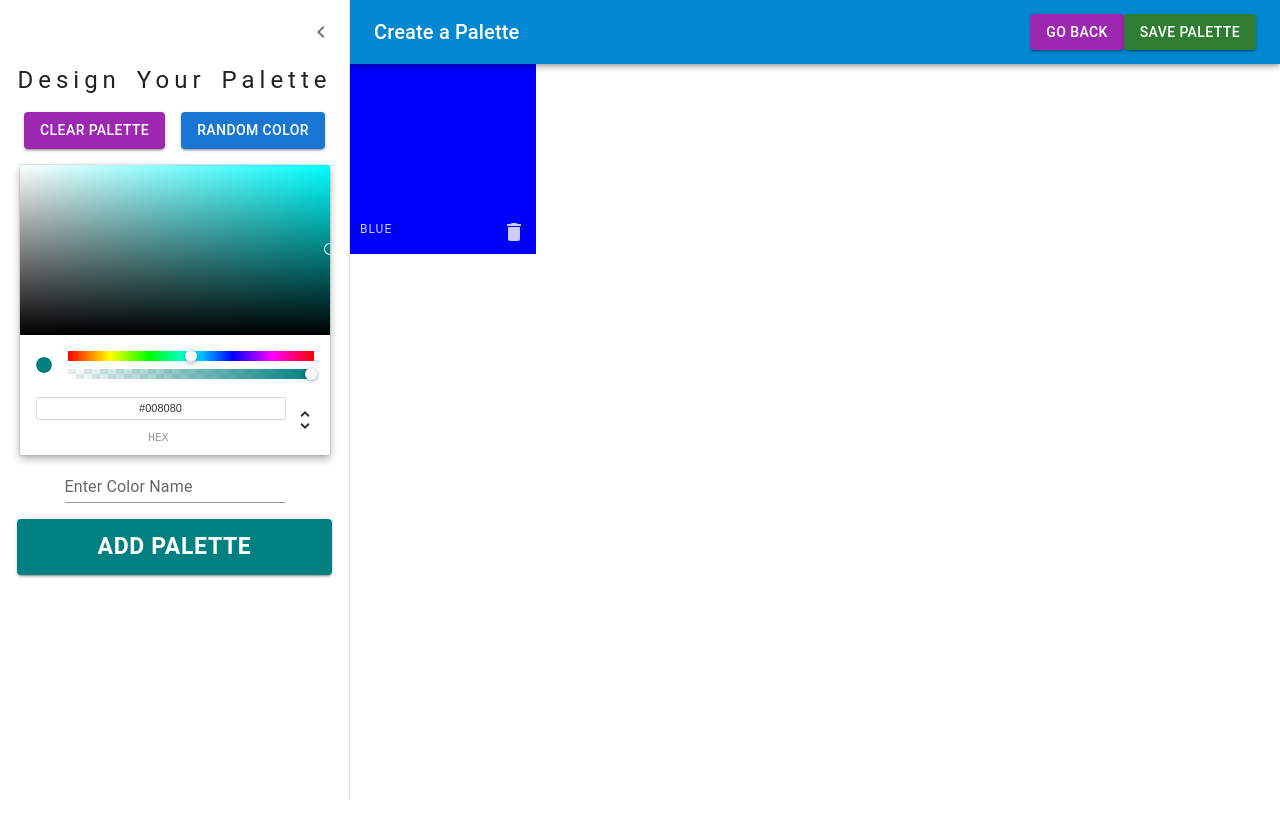
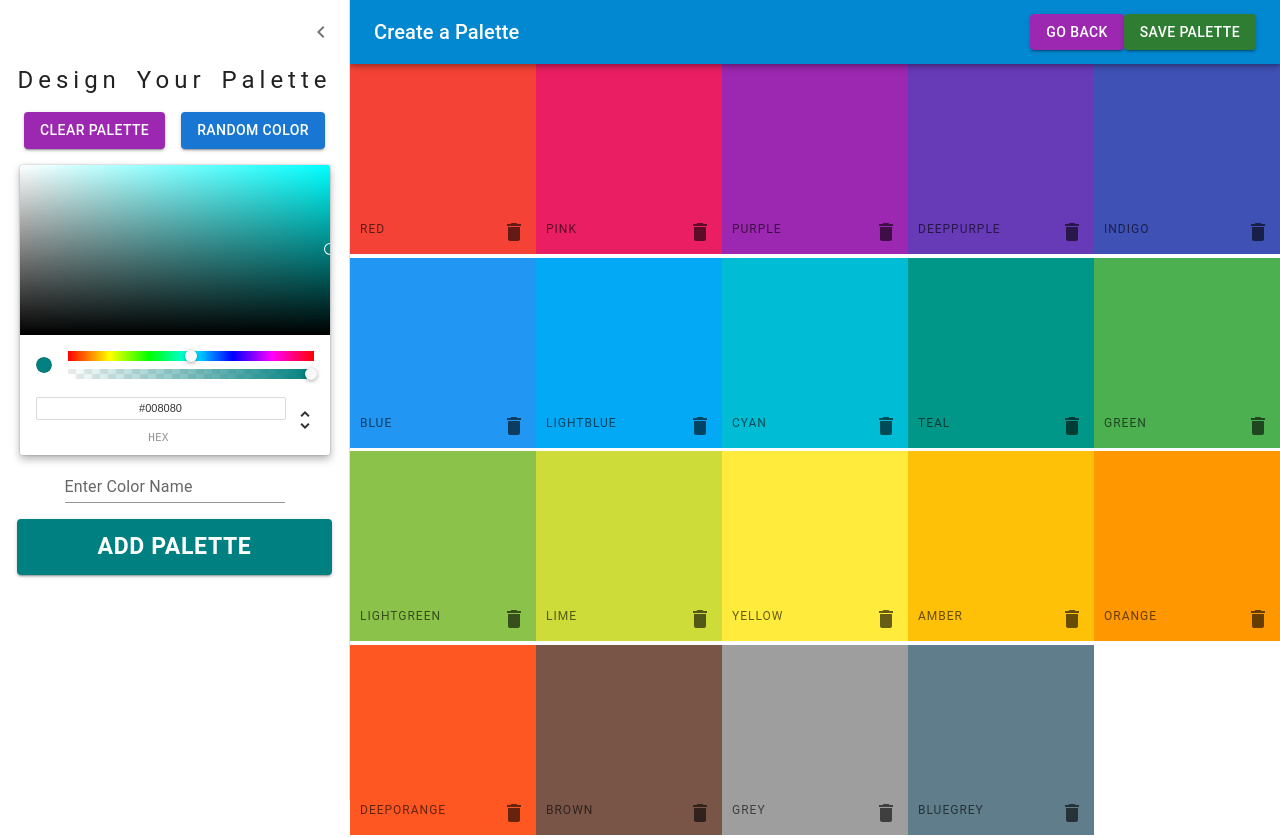
Before and after one commit to Maheen16/Color-App, a React (Create React App) app: page /palette/newpalette in a window 1280 px wide. Built offline with nearby package versions, Linux system fonts and the light colour scheme.

Commit message:
go back button

```diff
--- a/src/App.js
+++ b/src/App.js
@@ -57,7 +57,9 @@ export default function App() {
       <Route path="/" element={<PaletteList allPalettes={palette} />} />
       <Route
         path="/palette/newpalette"
-        element={<PaletteFormWrapper savePalette={savePalette} />}
+        element={
+          <PaletteFormWrapper savePalette={savePalette} palette={palette} />
+        }
       />
 
       <Route
--- a/src/Components/NewPaletteForm.js
+++ b/src/Components/NewPaletteForm.js
@@ -23,6 +23,7 @@ import { ChromePicker } from "react-color";
 import chroma from "chroma-js";
 import DraggableColorList from "./DraggableColorList";
 import { arrayMove } from "react-sortable-hoc";
+import { Link } from "react-router-dom";
 
 const styles = () => ({
   chromePicker: {
@@ -48,7 +49,7 @@ class NewPaletteForm extends Component {
     this.state = {
       open: true,
       currentColor: "teal",
-      newColors: [{ color: "blue", name: "blue" }],
+      newColors: this.props.palette[0].colors,
       isPaletteFull: false,
       newName: "",
       error: false,
@@ -133,10 +134,20 @@ class NewPaletteForm extends Component {
   };
 
   randomColor = () => {
-    let randomColor = chroma.random();
+    const allColors = this.props.palette.map((p) => p.colors).flat();
+    // console.log(allColors);
+    let randomColor;
+    let isDuplicateColor = true;
+    while (isDuplicateColor) {
+      let rand = Math.floor(Math.random() * allColors.length);
+      randomColor = allColors[rand];
+      isDuplicateColor = this.state.newColors.some(
+        (color) => color.name === randomColor.name
+      );
+    }
     this.setState(
       {
-        newColors: [...this.state.newColors, randomColor.hex()],
+        newColors: [...this.state.newColors, randomColor],
       },
       () => {
         if (this.state.newColors.length >= 20) {
@@ -166,6 +177,7 @@ class NewPaletteForm extends Component {
       newColors: this.state.newColors.filter(
         (color) => color.name !== colorName
       ),
+      isPaletteFull: false,
     });
   };
   onSortEnd = ({ oldIndex, newIndex }) => {
@@ -254,9 +266,11 @@ class NewPaletteForm extends Component {
               </Typography>
             </Box>
             <Box>
-              <Button variant="contained" color="secondary">
-                GO BACK
-              </Button>
+              <Link to={"/"}>
+                <Button variant="contained" color="secondary">
+                  GO BACK
+                </Button>
+              </Link>
               <Button
                 variant="contained"
                 color="success"
@@ -350,12 +364,11 @@ class NewPaletteForm extends Component {
               sx={{
                 mt: 2,
                 width: "90%",
-                // color: isLightColor ? "black" : "white",
                 p: 1,
                 fontWeight: "bold",
                 fontSize: "23px",
               }}
-              style={{ backgroundColor: currentColor }}
+              style={{ backgroundColor: isPaletteFull ? "grey" : currentColor }}
             >
               {isPaletteFull ? "Palette Full !!" : "Add Palette"}
             </Button>
--- a/src/Components/Palette.js
+++ b/src/Components/Palette.js
@@ -36,7 +36,7 @@ class Palette extends Component {
   findPaletteName = () => {
     return this.props.seedPalettes.find((palette) => {
       // console.log(palette);
-      console.log(this.props.seedPalettes);
+      // console.log(this.props.seedPalettes);
       return palette.id === this.props.params.id;
     });
   };
```
